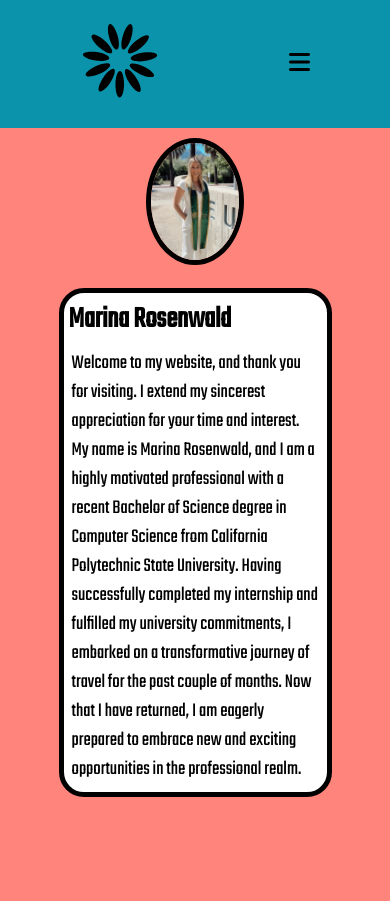
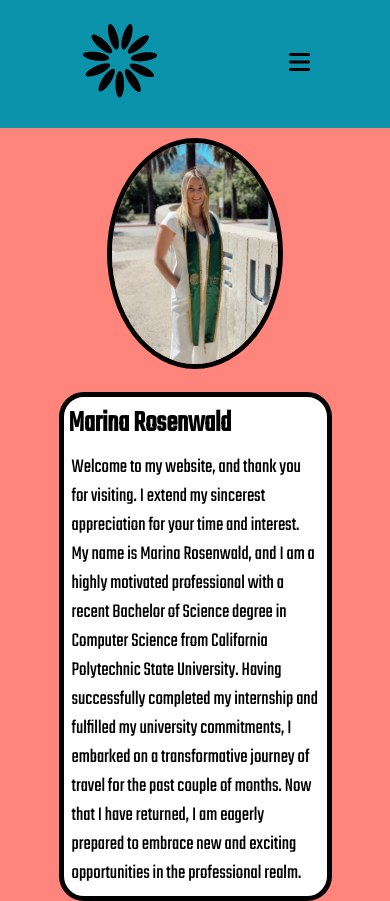
Before and after one commit to marinarosenwald/personalWebsite, a React (Create React App) app: page / in a window 390 px wide. Before the commit the page ends 844 px from the top, so only its background shows below. Built offline with nearby package versions, Linux system fonts and the light colour scheme.

Commit message:
profile img for mobile

```diff
--- a/src/pages/HomeStyle.css
+++ b/src/pages/HomeStyle.css
@@ -22,3 +22,9 @@
   #photo {
     padding-top: 10px;
   }
+
+  @media screen and (max-width:769px){
+    .profileImg {
+      width: 45%;
+    }
+  }
```
